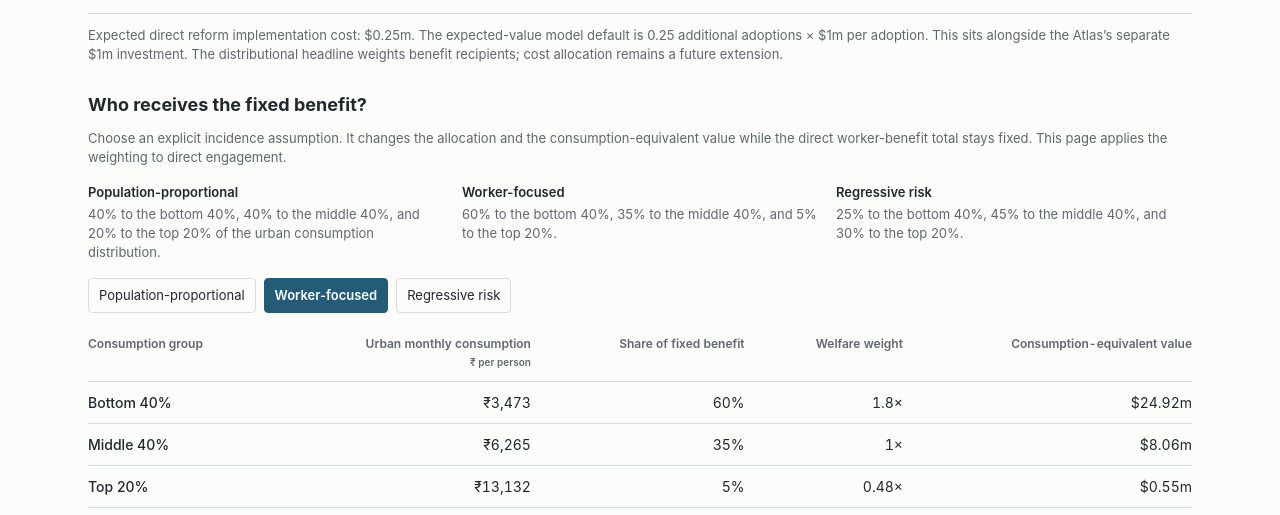
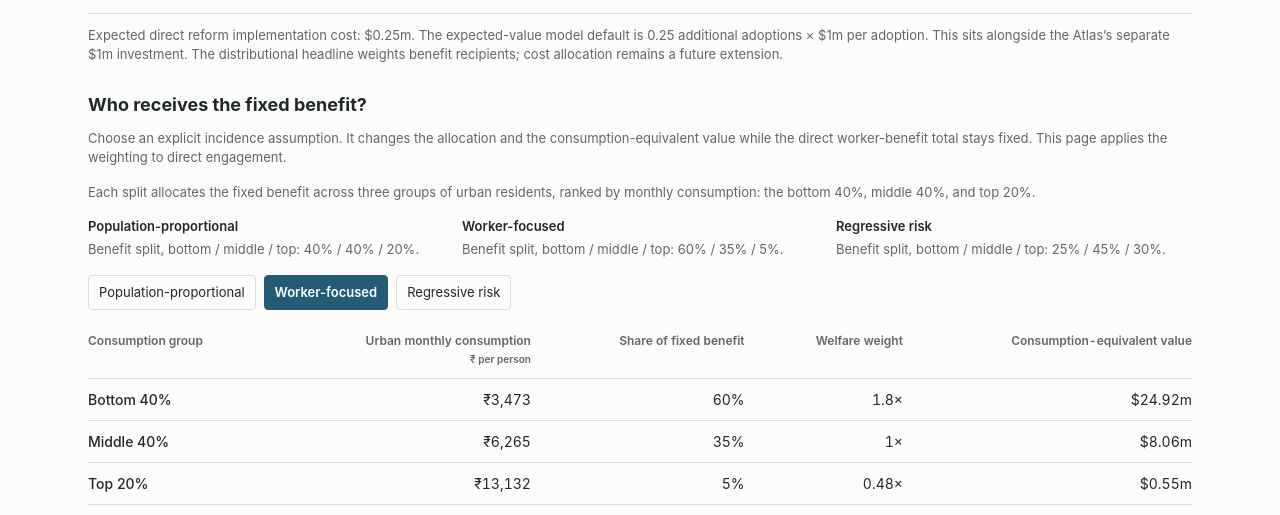
Before and after one commit to devdatalab/ugc-policy-atlas-ev, a website: page distributional.html in a window 1280 px wide. Shown: the part 582-1097 px from the top of the page. Drawn offline with Linux system fonts and the light colour scheme.

Commit message:
Clarify distributional benefit splits

```diff
--- a/distributional.html
+++ b/distributional.html
@@ -4,7 +4,7 @@
 <section class="distributional-intro"><div><h2>What this page asks</h2><p>The expected-value model gives direct engagement a fixed worker-benefit total. This page shows how the welfare value of that total changes when it reaches households with different consumption levels.</p><p>Lower-consumption households receive greater welfare weight. The result is a consumption-equivalent welfare value; household-spending estimates require a separate income-and-spending model.</p></div><aside class="method-note"><h2>Evidence and method</h2><p><b>Consumption baseline:</b> all-India urban MPCE from the 2022–23 HCES: bottom 40% ₹3,473, middle 40% ₹6,265, top 20% ₹13,132 per person per month. <a href="https://mospi.gov.in/sites/default/files/publication_reports/Factsheet_HCES_2022-23.pdf?download=1" target="_blank" rel="noreferrer">MoSPI HCES 2022–23</a></p><p><b>Benefit source:</b> direct worker benefits use the main model’s illustrative ADB-based benchmark.</p><p><b>Scope:</b> direct engagement only; beneficiary incidence and cost bearers remain explicit assumptions.</p></aside></section>
 <section class="results distributional-results" aria-live="polite"><div><span>Direct worker benefits</span><strong id="direct-benefit"></strong><small>Fixed total from the expected-value model</small></div><div><span>Consumption-equivalent welfare value</span><strong id="weighted-value"></strong><small id="weighted-multiple"></small></div></section>
 <p class="note distributional-cost-note" id="cost-note"></p>
-<section><h2>Who receives the fixed benefit?</h2><p class="note">Choose an explicit incidence assumption. It changes the allocation and the consumption-equivalent value while the direct worker-benefit total stays fixed. This page applies the weighting to direct engagement.</p><dl class="scenario-definitions"><div><dt>Population-proportional</dt><dd>40% to the bottom 40%, 40% to the middle 40%, and 20% to the top 20% of the urban consumption distribution.</dd></div><div><dt>Worker-focused</dt><dd>60% to the bottom 40%, 35% to the middle 40%, and 5% to the top 20%.</dd></div><div><dt>Regressive risk</dt><dd>25% to the bottom 40%, 45% to the middle 40%, and 30% to the top 20%.</dd></div></dl><div class="scenario-controls" role="group" aria-label="Benefit incidence scenario"><button data-scenario="neutral" type="button">Population-proportional</button><button data-scenario="worker" type="button">Worker-focused</button><button data-scenario="regressive" type="button">Regressive risk</button></div><div class="table-wrap"><table><thead><tr><th>Consumption group</th><th class="numeric">Urban monthly consumption<br><small>₹ per person</small></th><th class="numeric">Share of fixed benefit</th><th class="numeric">Welfare weight</th><th class="numeric">Consumption-equivalent value</th></tr></thead><tbody id="groups"></tbody></table></div></section>
+<section><h2>Who receives the fixed benefit?</h2><p class="note">Choose an explicit incidence assumption. It changes the allocation and the consumption-equivalent value while the direct worker-benefit total stays fixed. This page applies the weighting to direct engagement.</p><p class="note">Each split allocates the fixed benefit across three groups of urban residents, ranked by monthly consumption: the bottom 40%, middle 40%, and top 20%.</p><dl class="scenario-definitions"><div><dt>Population-proportional</dt><dd>Benefit split, bottom / middle / top: 40% / 40% / 20%.</dd></div><div><dt>Worker-focused</dt><dd>Benefit split, bottom / middle / top: 60% / 35% / 5%.</dd></div><div><dt>Regressive risk</dt><dd>Benefit split, bottom / middle / top: 25% / 45% / 30%.</dd></div></dl><div class="scenario-controls" role="group" aria-label="Benefit incidence scenario"><button data-scenario="neutral" type="button">Population-proportional</button><button data-scenario="worker" type="button">Worker-focused</button><button data-scenario="regressive" type="button">Regressive risk</button></div><div class="table-wrap"><table><thead><tr><th>Consumption group</th><th class="numeric">Urban monthly consumption<br><small>₹ per person</small></th><th class="numeric">Share of fixed benefit</th><th class="numeric">Welfare weight</th><th class="numeric">Consumption-equivalent value</th></tr></thead><tbody id="groups"></tbody></table></div></section>
 <section><h2>How much more value for lower-consumption gains?</h2><button id="use-dashboard" type="button">Use direct-channel value from expected-value model</button><div id="controls" class="control-grid"></div><p class="formula">Consumption-equivalent value = sum of each group’s benefit × its welfare weight.</p></section>
 <footer><a href="index.html">Back to expected value model</a>. Assumptions are saved locally in this browser.</footer>
 </main><script type="module" src="distributional.js?v=4"></script></body></html>
```
